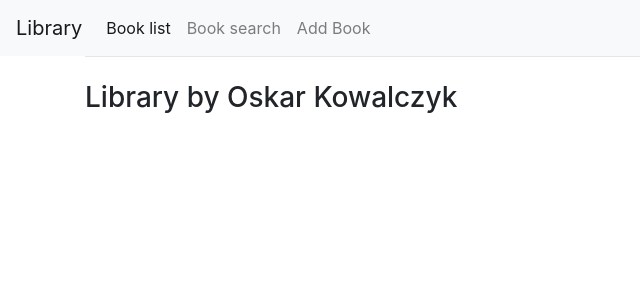
After one commit to FunKilly/library, a Django app: page / in a window 1280 px wide. The commit adds this page. Shown: the top 300 px of the page, without its empty margins (0-640 px from the left). Run offline with Django 3.2, Linux system fonts and the light colour scheme; some libraries are stand-ins or nearby versions.

Commit message:
added index view

```diff
--- a/books/templates/base.html
+++ b/books/templates/base.html
@@ -7,7 +7,7 @@
     </head>
     <body>
         <nav class="navbar navbar-expand-lg navbar-light bg-light">
-            <a class="navbar-brand" href="#">Library</a>
+            <a class="navbar-brand" href="/">Library</a>
             <button class="navbar-toggler" type="button" data-toggle="collapse" data-target="#navbarNav" aria-controls="navbarNav" aria-expanded="false" aria-label="Toggle navigation">
                 <span class="navbar-toggler-icon"></span>
             </button>
--- /dev/null
+++ b/books/templates/index.html
@@ -0,0 +1,4 @@
+{% extends "base.html" %}
+{% block content %}
+    <h3>Library by Oskar Kowalczyk</h3>
+{% endblock %}
--- a/books/views.py
+++ b/books/views.py
@@ -25,6 +25,13 @@ from .serializers import (
     SearchBookResultsListSerializer,
     SearchBookSerializer,
 )
+
+
+class IndexView(View):
+    template_name = "index.html"
+
+    def get(self, request):
+        return render(request, self.template_name)
 
 
 class BookListView(ListView):
--- a/library/urls.py
+++ b/library/urls.py
@@ -23,9 +23,11 @@ from books.views import (
     BookSearchView,
     BookUpdateView,
     RESTBookListView,
+    IndexView
 )
 
 urlpatterns = [
+    path("", IndexView.as_view(), name="index"),
     path("api/books", RESTBookListView.as_view(), name="rest_book_list"),
     path("books/", BookListView.as_view(), name="book_list"),
     path("books/add/", BookCreateView.as_view(), name="book_create"),
```
